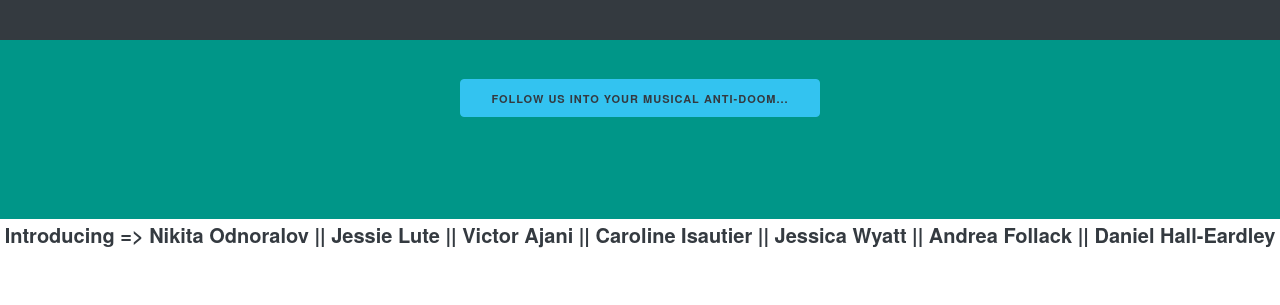
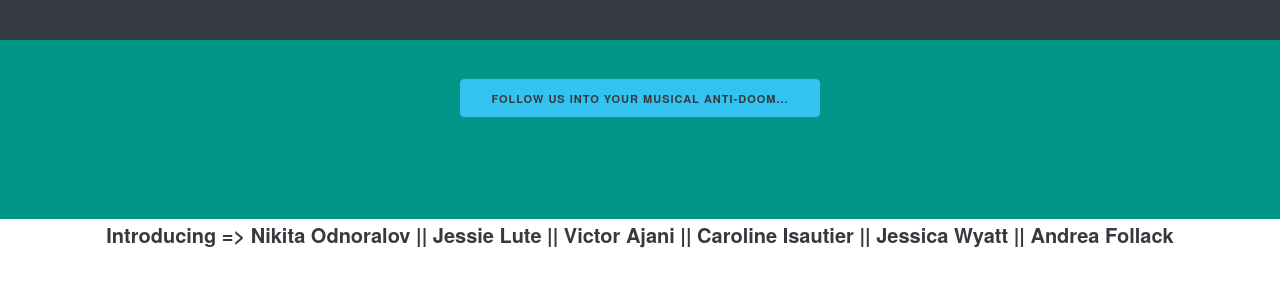
Before and after one commit to PortneufCoder/node-express-static, a website: page public/tours.html in a window 1280 px wide. Shown: the top 305 px of the page. Drawn offline with nearby package versions, Linux system fonts and the light colour scheme; grey boxes are pictures that could not be loaded.

Commit message:
cleanup of files

```diff
--- a/public/tours.html
+++ b/public/tours.html
@@ -37,9 +37,7 @@
         <br>
     </div>
     <div class="members">
-        <p>Introducing => Nikita Odnoralov || Jessie Lute || Victor Ajani || Caroline Isautier || Jessica Wyatt || Andrea Follack
-            || Daniel Hall-Eardley
-        </p>
+        <p>Introducing => Nikita Odnoralov || Jessie Lute || Victor Ajani || Caroline Isautier || Jessica Wyatt || Andrea Follack</p>
 
     </div>
 
```
Also changed, not shown: public/404.html (+1 -1 lines).
